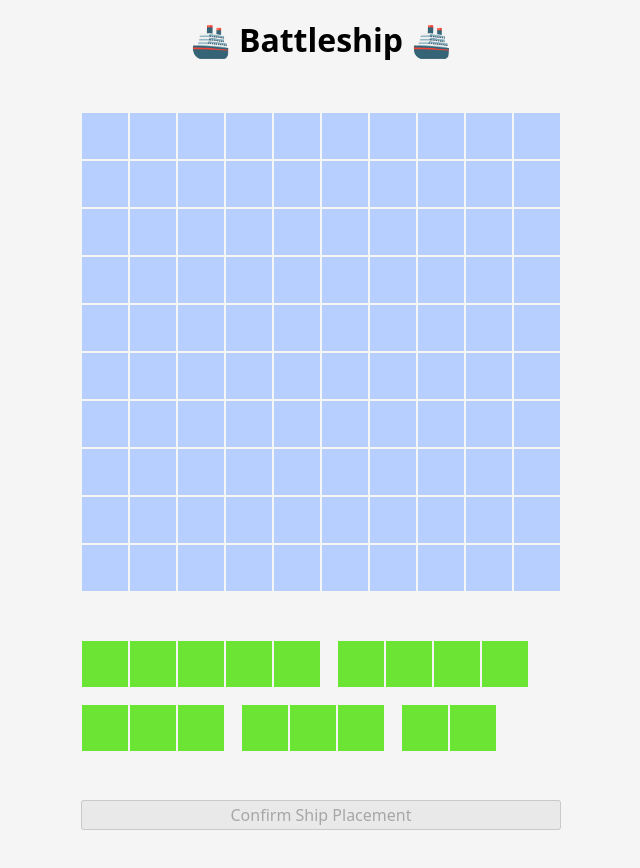
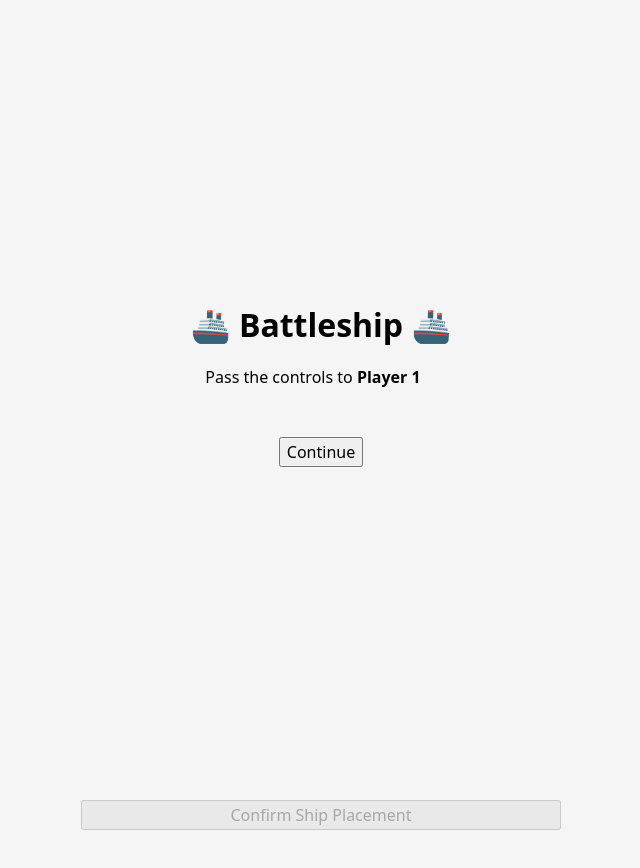
Before and after one commit to Pandemolyum/odin-battleship, a website with bundled scripts: page src/index.html in a window 1280 px wide. Both pictures are taken after a click on the button "Start Game". Shown: the whole page, without its empty margins (319-959 px from the left). Built offline with nearby package versions, Linux system fonts and the light colour scheme.

Commit message:
Add turn change overlay for 2 human player games

```diff
--- a/src/dom-controller.js
+++ b/src/dom-controller.js
@@ -42,6 +42,12 @@
             gameState.setState("combat");
         } else if (e.target.id === "start-game") {
             togglePlayerSelect();
+
+            const text = document.querySelector("span.next-player");
+            text.textContent = "Player 1";
+            toggleTurnDisplay();
+        } else if (e.target.id === "continue") {
+            toggleTurnDisplay();
         }
     });
 }
@@ -253,6 +259,16 @@
     }
 }
 
+// Toggles the player turn panel displayed in between 2 human player games
+function toggleTurnDisplay() {
+    const panel = document.getElementById("change-turn");
+    if (panel.style.display === "none" || panel.style.display === "") {
+        panel.style.display = "flex";
+    } else {
+        panel.style.display = "none";
+    }
+}
+
 export {
     createClickEventListeners,
     displayPlacedShips,
@@ -266,4 +282,5 @@
     getChildIndex,
     gridIndexToCoords,
     togglePlayerSelect,
+    toggleTurnDisplay,
 };
--- a/src/index.html
+++ b/src/index.html
@@ -300,6 +300,11 @@
         </div>
         <button id="start-game">Start Game</button>
     </div>
+    <div class="overlay" id="change-turn">
+        <h1>🚢 Battleship 🚢</h1>
+        <p>Pass the controls to <span class="next-player">Player 1</span></p>
+        <button id="continue">Continue</button>
+    </div>
 </body>
 
 </html>
--- a/src/styles.css
+++ b/src/styles.css
@@ -129,7 +129,7 @@
     width: 100%;
     height: 100%;
     background-color: whitesmoke;
-    display: flex;
+    display: none;
     flex-direction: column;
     justify-content: center;
     align-items: center;
@@ -142,3 +142,7 @@
     margin-right: 1rem;
     margin-top: 1rem;
 }
+
+span {
+    font-weight: bold;
+}
```
